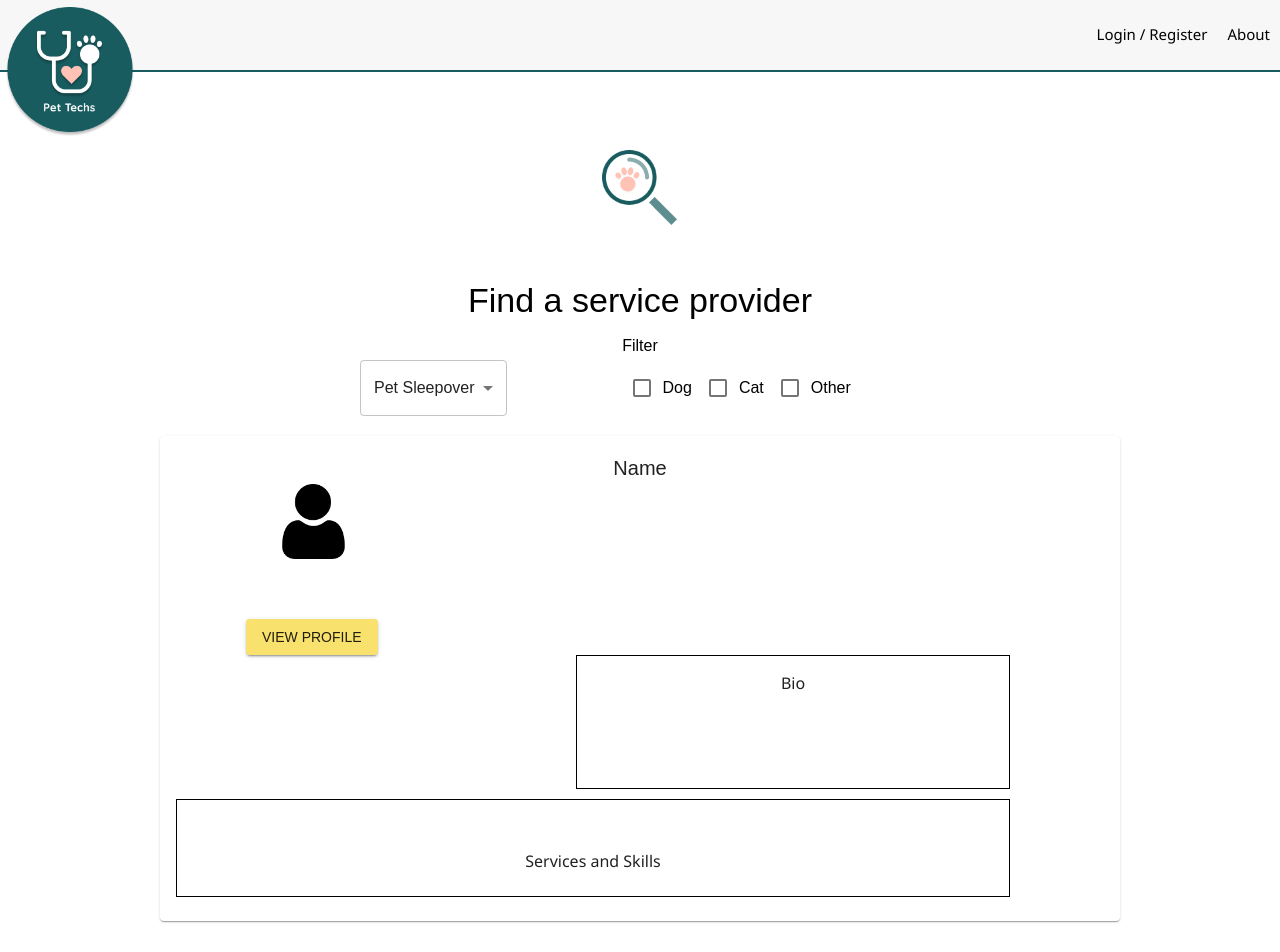
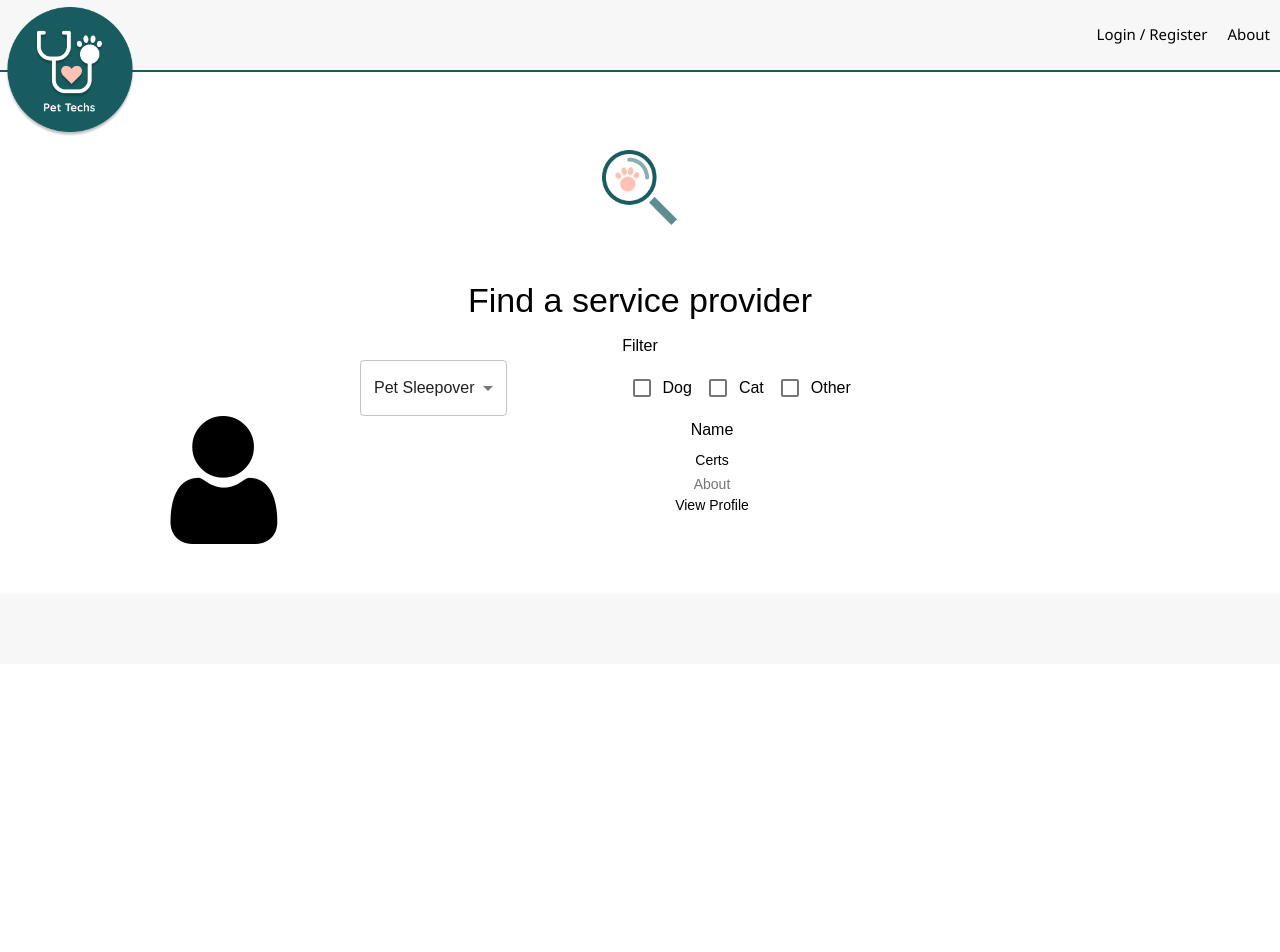
Before and after one commit to chinmayapulikallu/pet-techs, a React (Create React App) app: page /#/search in a window 1280 px wide. Shown: the top 952 px of the page. After the commit the page ends 800 px from the top, so only its background shows below. Built offline with nearby package versions, Linux system fonts and the light colour scheme; no server answers.

Commit message:
working on card layout

```diff
--- a/src/components/SearchPage/SearchPage.jsx
+++ b/src/components/SearchPage/SearchPage.jsx
@@ -15,6 +15,7 @@ import FormControlLabel from "@material-ui/core/FormControlLabel"
 import Card from "@material-ui/core/Card"
 import CardContent from "@material-ui/core/CardContent"
 import Button from "@material-ui/core/Button"
+import { ButtonBase } from "@material-ui/core"
 
 
 const styles = theme => ({
@@ -84,26 +85,17 @@ const styles = theme => ({
         paddingBottom: 20,
         paddingTop: 20,
     },
-    about1: {
+    image: {
+        width: 128,
+        height: 128,
+    },
+    img: {
+        margin: 'auto',
+        display: 'block',
+        maxWidth: '100%',
+        maxHeight: '100%',
+    },
 
-
-        marginRight: 700,
-        outline: 5,
-        border: "solid black 1px",
-        width: 400,
-        marginLeft: 400,
-        height: 100
-
-    },
-    about: {
-        marginTop: 10,
-        paddingTop: 50,
-        marginRight: 700,
-        outline: 5,
-        border: "solid black 1px",
-        width: 800
-
-    },
 
 
 })
@@ -164,27 +156,69 @@ class SearchPage extends Component {
                                 />
                             </FormGroup>
                         </Grid>
-                        <Grid className={classes.card}>
-                            <Card>
+                        {/* <Grid justify="center">
+                            <Card className>
                                 <CardContent   >
                                     <Typography variant="h6">Name</Typography>
-                                    <img className={classes.details1} src="/images/blank-profile-picture.png" alt="profilePic" height="75" width="75"/>
-                                    <Button className={classes.details2} variant="contained" color="primary" >View Profile</Button>
-                                    <CardContent className={classes.about1}>
+                                    <img src="/images/blank-profile-picture.png" alt="profilePic" height="75" width="75" />
+                                    <Button variant="contained" color="primary" >View Profile</Button>
                                     <div >
-                                       Bio
+                                        Bio
                                     </div>
-                                    </CardContent>
-                                    <CardContent className={classes.about}>
                                     <div >
                                         Services and Skills
                                     </div>
-                                    </CardContent>
                                 </CardContent>
+
 
                             </Card>
 
+                            <Card className={classes.about}>
+                                <CardContent   >
+                                    <Typography variant="h6">Name</Typography>
 
+                                    <img className={classes.details1} src="/images/blank-profile-picture.png" alt="profilePic" height="75" width="75"/>
+
+                                    <Button className={classes.details2} variant="contained" color="primary" >View Profile</Button>
+
+
+                                </CardContent>
+                            </Card>
+
+
+                        </Grid> */}
+
+
+                        <Grid>
+                            <Grid container spacing={2}>
+
+                                <Grid item>
+                                    <ButtonBase className={classes.image}>
+                                        <img className={classes.img} alt="complex" src="/images/blank-profile-picture.png" />
+                                    </ButtonBase>
+                                </Grid>
+                                <Grid item xs={12} sm container>
+                                    <Grid item xs container direction="column" >
+                                        <Grid item>
+                                            <Typography gutterBottom variant="subtitle1">
+                                                Name
+                                                </Typography>
+                                            <Typography variant="body2" gutterBottom>
+                                                Certs
+                                            </Typography>
+                                            <Typography variant="body2" color="textSecondary">
+                                              About
+                                            </Typography>
+                                        </Grid>
+                                        <Grid item>
+                                            <Typography variant="body2" style={{ cursor: 'pointer' }}>
+                                                View Profile
+                                            </Typography>
+                                        </Grid>
+                                    </Grid>
+                                    </Grid>
+
+                            </Grid>
                         </Grid>
                     </Grid>
                 </div>
```
